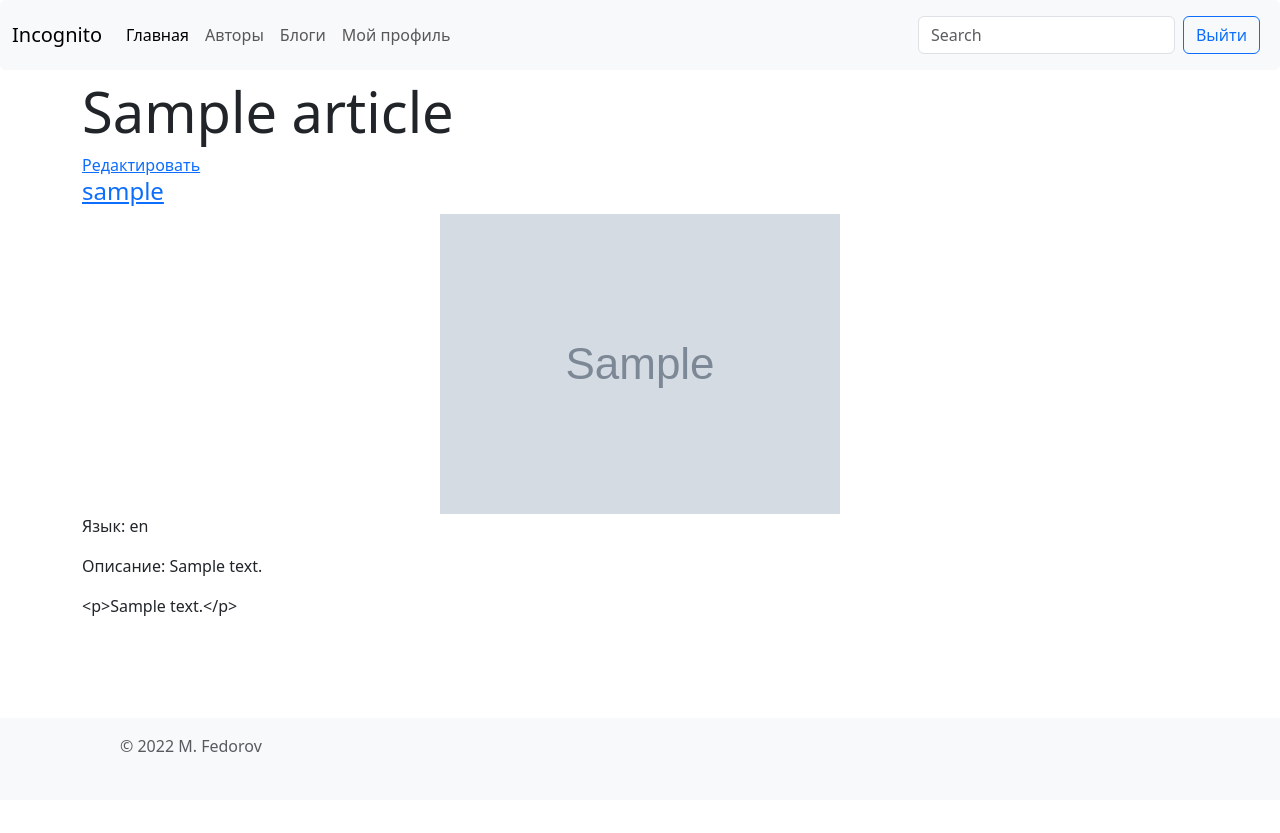
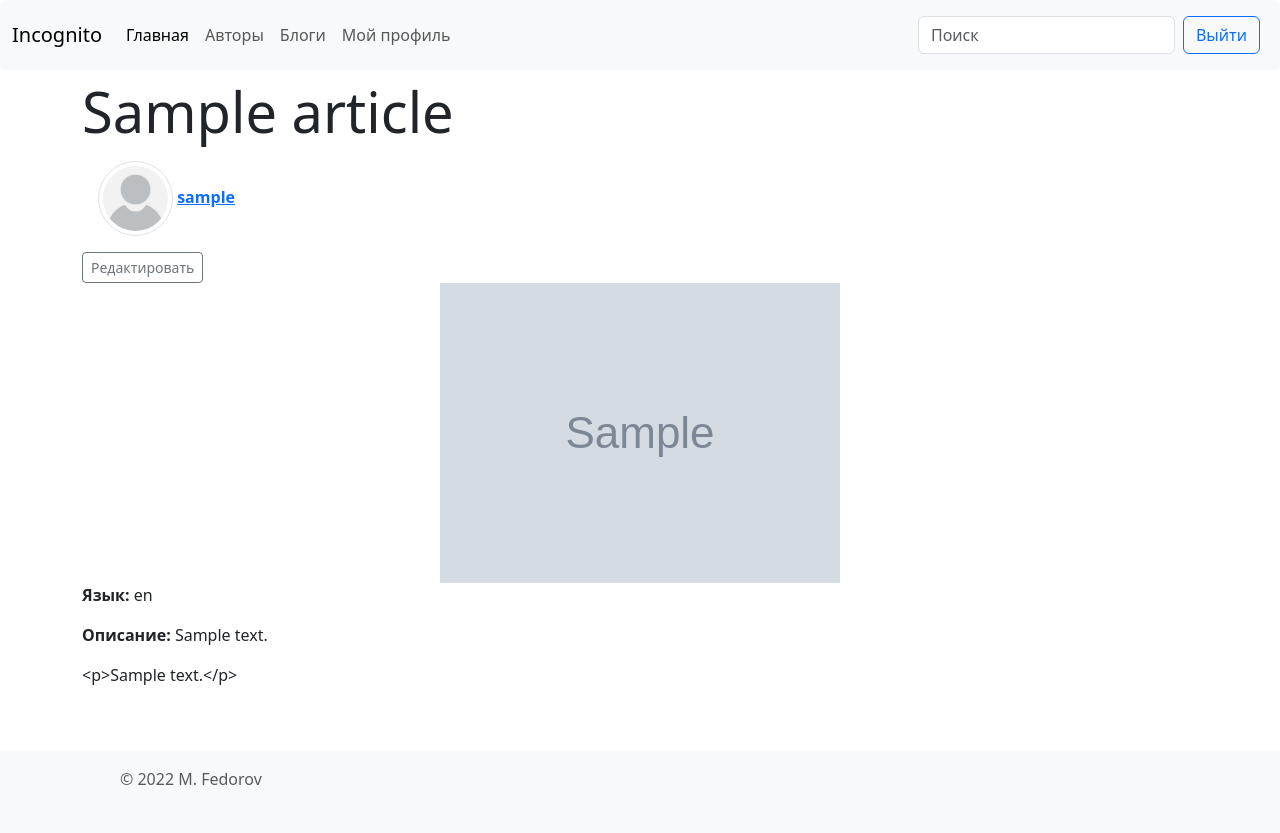
Before and after one commit to mikhailfed68/django-blog, a Django app: page /articles/1/ in a window 1280 px wide. Before the commit the page ends 752 px from the top, so only its background shows below. Run offline with Django 4.2, Linux system fonts and the light colour scheme; a user stored in the database is signed in; tables that the repository leaves empty hold one stand-in row (values such as "Sample post"); grey boxes marked "Sample" are stand-in pictures; data that the repository does not hold is empty; some libraries are stand-ins or nearby versions.

Commit message:
Fix template elements

```diff
--- a/blog/templates/blog/article_detail.html
+++ b/blog/templates/blog/article_detail.html
@@ -4,24 +4,44 @@
 
 {% block content %}
 <h2 class="display-4">{{ article.title }}</h1>
-    <div class="tags-body">
-        {% for blog in article.blogs.all %}
-        <a href="{% url 'blog:articles_by_blog' blog.id %}"><div class="blog">{{ blog.name }}&nbsp;</div></a>
-        {% endfor %}
+    <div class="m-3">
+      <img
+      {% if author.profile.profile_picture %}
+      src="{{ author.profile.profile_picture.url }}"
+      {% else %}
+      {% load static %}
+      src="{% static 'users/images/default.jpg' %}"
+      {% endif %}
+      class="img-fluid img-thumbnail rounded-pill"
+      alt="profile-picture"
+      width="75px"
+      height="75px"
+      >
+      <b><a href="{% url 'users:profile' article.author.get_username %}">{{ article.author.get_username }}</a></b>
     </div>
     {% if user.get_username == article.author.get_username and perms.blog.change_article %}
-    <a href="{% url 'blog:update_article' article.id %}" class="edit-link">Редактировать</a>
+    <a href="{% url 'blog:update_article' article.id %}" class="btn btn-outline-secondary  btn-sm">Редактировать</a>
     {% endif %}
-    <h4><a href="{% url 'users:profile' article.author.get_username %}" class="alias-link">{{ article.author.get_username }}</a></h4>
     {% if article.title_photo %}
     <div class="row">
         <div class="col-12 mx-auto text-center">
             <img src="{{ article.title_photo.url }}" alt="title-photo">
         </div>
     </div>
+
     {% endif %}
-    <p>Язык: {{ article.language }}</p>
-    <p>Описание: {{ article.description }}</p>
+    <div class="d-flex align-items-start flex-wrap">
+      {% for blog in article.blogs.all %}
+      <a href="{% url 'blog:articles_by_blog' blog.pk %}" class="text-decoration-none">
+        <div class="bg-primary rounded-pill text-light fw-bold p-1 m-2">
+            {{ blog.name }}
+        </div>
+      </a>
+      {% endfor %}
+    </div>
+
+    <p><b>Язык: </b>{{ article.language }}</p>
+    <p><b>Описание: </b>{{ article.description }}</p>
     {% load markdown_extras %}
     <p>{{ article.body|markdown|safe }}</p>
 {% endblock %}
--- a/blog/templates/blog/blog_list.html
+++ b/blog/templates/blog/blog_list.html
@@ -24,7 +24,7 @@
 
     <ul class="list-group list-group-flush">
       <li class="list-group-item d-flex justify-content-end align-items-start">
-        <div>Подписчики</div> <div class="ms-4">Публикации</div>
+        <div>Подписчиков</div> <div class="ms-4">Публикаций</div>
       </li>
       {% for blog in blogs %}
       <li class="list-group-item d-flex justify-content-between align-items-start">
--- a/templates/base.html
+++ b/templates/base.html
@@ -42,7 +42,7 @@
             {% endif %}
           </ul>
           <form class="me-2 mb-2 mb-sm-2 mb-md-2 mt-lg-2">
-            <input class="form-control" type="text" placeholder="Search" aria-label="Search">
+            <input class="form-control" type="text" placeholder="Поиск" aria-label="Search">
           </form>
             {% if user.is_authenticated %}
           <div>
```
Also changed, not shown: users/templates/users/profile.html (+12 -10 lines).
